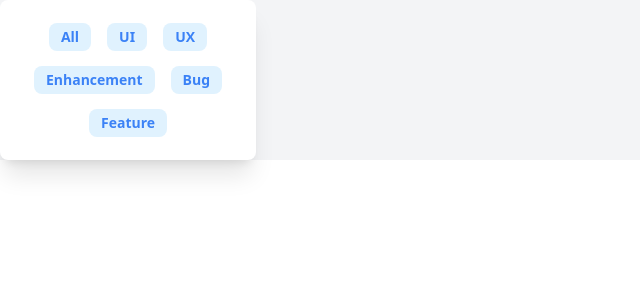
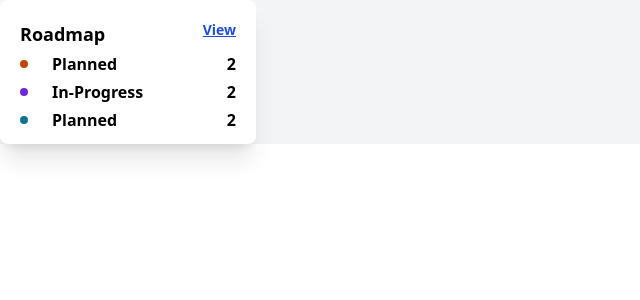
Before and after one commit to sunaycansev/react-product-feedback-app, a React (Create React App) app: page / in a window 1280 px wide. Shown: the top 300 px of the page, without its empty margins (0-640 px from the left). Built offline with nearby package versions, Linux system fonts and the light colour scheme.

Commit message:
add RoadMap component

```diff
--- /dev/null
+++ b/src/Components/RoadMap.js
@@ -0,0 +1,38 @@
+import React from "react";
+
+function RoadMap() {
+  return (
+    <div className="w-64 h-36 bg-white p-4 shadow-xl rounded-lg p-5">
+      <div className="flex justify-between">
+        <div className="font-bold text-lg">Roadmap</div>
+        <div className="text-sm text-blue-700 font-bold underline hover:cursor-pointer">
+          View
+        </div>
+      </div>
+
+      <div className="flex justify-between  mt-1">
+        <div className="flex  items-center justify-center">
+          <div className="w-2 h-2 rounded-full bg-orange-700 mr-6"></div>
+          <div className="font-semibold">Planned</div>
+        </div>
+        <div className="font-bold">2</div>
+      </div>
+      <div className="flex justify-between  mt-1">
+        <div className="flex  items-center justify-center">
+          <div className="w-2 h-2 rounded-full bg-violet-700 mr-6"></div>
+          <div className="font-semibold">In-Progress</div>
+        </div>
+        <div className="font-bold">2</div>
+      </div>
+      <div className="flex justify-between  mt-1">
+        <div className="flex  items-center justify-center">
+          <div className="w-2 h-2 rounded-full bg-cyan-700 mr-6"></div>
+          <div className="font-semibold">Planned</div>
+        </div>
+        <div className="font-bold">2</div>
+      </div>
+    </div>
+  );
+}
+
+export default RoadMap;
--- a/src/Components/Tags.js
+++ b/src/Components/Tags.js
@@ -3,10 +3,13 @@ import React from "react";
 function Tags() {
   const categories = ["All", "UI", "UX", "Enhancement", "Bug", "Feature"];
   return (
-    <div className="w-64 h-40 bg-white p-4 shadow-xl rounded-lg flex justify-start">
+    <div className="w-64 h-36 bg-white p-4 shadow-xl rounded-lg flex justify-start">
       <div className="flex flex-wrap justify-center items-center">
         {categories.map((category) => (
-          <button className="p-0.5 px-3 rounded-lg bg-sky-100 mx-2 my-1 text-sm text-blue-500 font-bold h-7 hover:bg-blue-200 hover:cursor-pointer ease-in-out duration-300">
+          <button
+            key={category}
+            className="p-0.5 px-3 rounded-lg bg-sky-100 mx-2 my-1 text-sm text-blue-500 font-bold h-7 hover:bg-blue-200 hover:cursor-pointer ease-in-out duration-300"
+          >
             {category}
           </button>
         ))}
--- a/src/Pages/Home/Home.js
+++ b/src/Pages/Home/Home.js
@@ -1,10 +1,10 @@
 import React from "react";
-import Tags from "../../Components/Tags";
+import RoadMap from "../../Components/RoadMap";
 
 function Home() {
   return (
     <div>
-      <Tags />
+      <RoadMap />
     </div>
   );
 }
```
